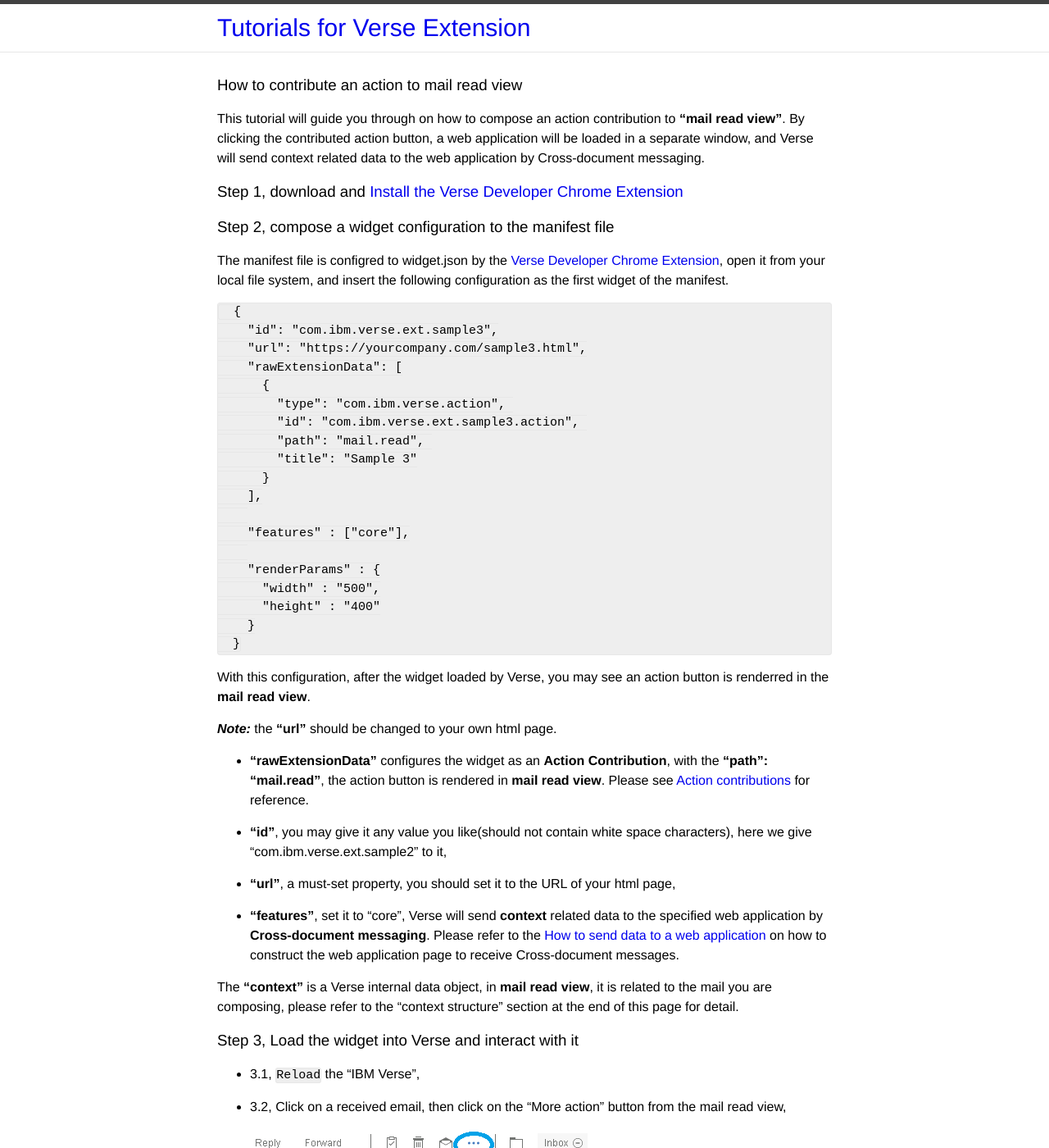
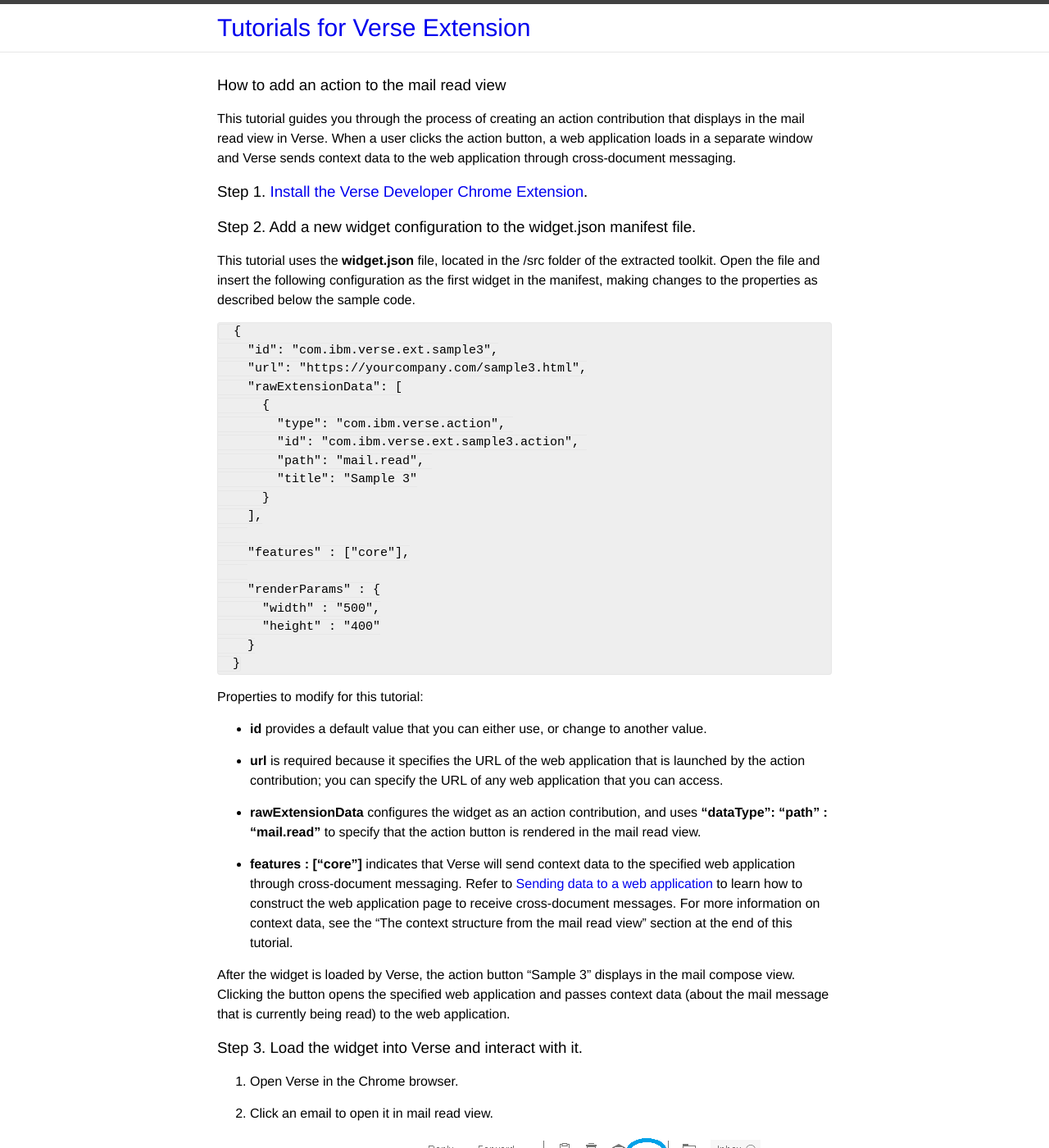
Before and after one commit to ibmverse/verse-developer, a Jekyll site: the page built from _tutorials/tutorial-mail.read.markdown, in a window 1280 px wide and 1400 px high. Shown: the whole window at 82% size. Built offline with Jekyll 4.4.1, drawn with Linux system fonts in a browser that asks for light colours; some of the changed text lies outside the part shown.

Commit message:
Edits from elizabeth_bowling@us.ibm.com

````diff
--- a/_tutorials/tutorial-mail.read.markdown
+++ b/_tutorials/tutorial-mail.read.markdown
@@ -2,20 +2,19 @@
 [//]: # (Copyright IBM Corp. 2016  All Rights Reserved.)
 
 layout: tutorial
-title:  "How to contribute an action to mail read view"
+title:  "How to add an action to the mail read view"
 categories: tutorial_action_ext
 ---
 
 ### {{page.title}}
 
+This tutorial guides you through the process of creating an action contribution that displays in the mail read view in Verse. When a user clicks the action button, a web application loads in a separate window and Verse sends context data to the web application through cross-document messaging.
 
-This tutorial will guide you through on how to compose an action contribution to __"mail read view"__. By clicking the contributed action button, a web application will be loaded in a separate window, and Verse will send context related data to the web application by Cross-document messaging.
+### Step 1. [Install the Verse Developer Chrome Extension][1].
 
-### Step 1, download and [Install the Verse Developer Chrome Extension][1]
+### Step 2. Add a new widget configuration to the widget.json manifest file.
 
-### Step 2, compose a widget configuration to the manifest file
-
-The manifest file is configred to widget.json by the [Verse Developer Chrome Extension][2],  open it from your local file system, and insert the following configuration as the first widget of the manifest.
+This tutorial uses the __widget.json__ file, located in the /src folder of the extracted toolkit. Open the file and insert the following configuration as the first widget in the manifest, making changes to the properties as described below the sample code.
 
 ```
   {
@@ -39,47 +38,40 @@
   }
 ```
 
-With this configuration, after the widget loaded by Verse, you may see an action button is renderred in the __mail read view__.
+Properties to modify for this tutorial:
 
-___Note:___ the __"url"__ should be changed to your own html page.
+* __id__ provides a default value that you can either use, or change to another value.
 
+* __url__ is required because it specifies the URL of the web application that is launched by the action contribution; you can specify the URL of any web application that you can access.
 
-* __"rawExtensionData"__ configures the widget as an __Action Contribution__, with the __"path": "mail.read"__, the action button is rendered in __mail read view__. Please see [Action contributions][3] for reference.
+* __rawExtensionData__ configures the widget as an action contribution, and uses __“dataType”: “path” : "mail.read"__ to specify that the action button is rendered in the mail read view.
 
-* __"id"__,  you may give it any value you like(should not contain white space characters), here we give "com.ibm.verse.ext.sample2" to it,
+* __features : ["core"]__ indicates that Verse will send context data to the specified web application through cross-document messaging. Refer to [Sending data to a web application][4] to learn how to construct the web application page to receive cross-document messages. For more information on context data, see the “The context structure from the mail read view” section at the end of this tutorial.
 
-* __"url"__, a must-set property, you should set it to the URL of your html page,
+After the widget is loaded by Verse, the action button "Sample 3" displays in the mail compose view. Clicking the button opens the specified web application and passes context data (about the mail message that is currently being read) to the web application.
 
-* __"features"__, set it to "core", Verse will send __context__ related data to the specified web application by __Cross-document messaging__.  Please refer to the [How to send data to a web application][4] on how to construct the web application page to receive Cross-document messages.
+### Step 3. Load the widget into Verse and interact with it.
 
-The __"context"__ is a Verse internal data object, in __mail read view__, it is related to the mail you are composing, please refer to the "context structure" section at the end of this page for detail.
+1.	Open Verse in the Chrome browser.
 
+2.	Click an email to open it in mail read view.
 
+3.	Click the "More actions" icon:
+    ![more action button]({{site.baseurl}}/tutorials/img/mailread_more.png)
 
-
-
-### Step 3, Load the widget into Verse and interact with it
-
-* ####  3.1, `Reload` the "IBM Verse",
-
-* ####  3.2, Click on a received email, then click on the "More action" button from the mail read view,
-    ![more action button]({{site.baseurl}}/tutorials/img/mailread_more.png)
-    You may see our sample action button has been rendered in,
+    The "Sample 3" action button displays:
     ![action button]({{site.baseurl}}/tutorials/img/mailread_action.png)
 
-
-* ####  3.3, Click on the action button, the web application should be opened in a new window.
+4.	Click the "Sample 3" button to open the specified web application in a new window.
     ![action button]({{site.baseurl}}/tutorials/img/mailread_web_app.png)
-
 
 
 <br><br>
 <hr>
 
-## _context structure from mail read view_
+## _The context structure from the mail read view_
 
-
-Currently, the context related data from __mail read view__ can provide the following properties that extensions could use.
+Verse provides the following properties in context data from the mail read view; you can use these properties in your extensions.
 
 ```
   {
````
